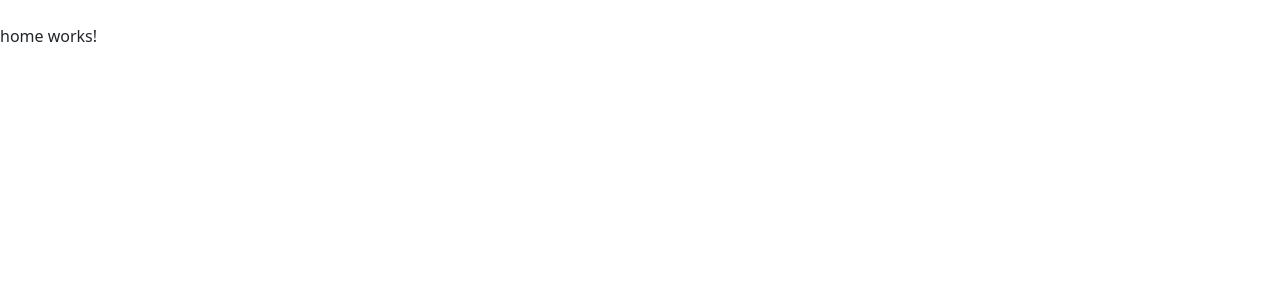
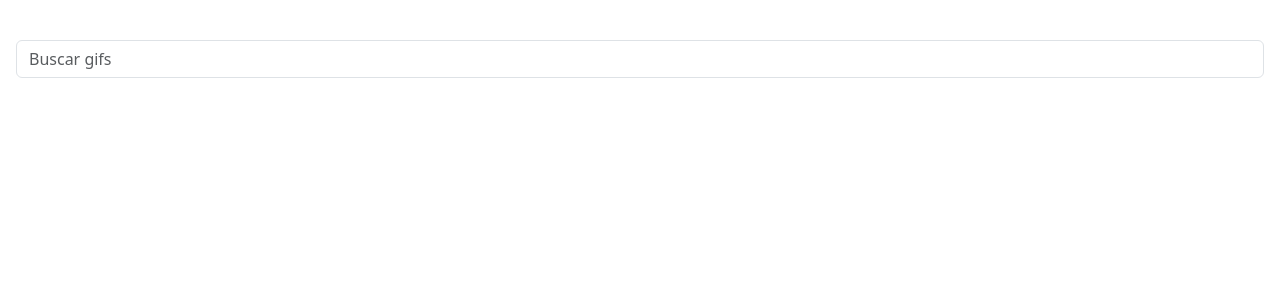
Before and after one commit to EmilioC/game3, an Angular app: page / in a window 1280 px wide. Shown: the top 300 px of the page. Built offline with nearby package versions, Linux system fonts and the light colour scheme.

Commit message:
Update components

```diff
--- a/src/app/app.component.ts
+++ b/src/app/app.component.ts
@@ -2,6 +2,8 @@ import { Component } from '@angular/core';
 import { CommonModule } from '@angular/common';
 import { RouterOutlet } from '@angular/router';
 import { HomeComponent } from './gif/pages/home/home.component';
+import { SearchBoxComponent } from './gif/components/search-box/search-box.component';
+import { CardListComponent } from './gif/components/card-list/card-list.component';
 
 @Component({
   selector: 'app-root',
--- a/src/app/gif/components/card-list/card-list.component.ts
+++ b/src/app/gif/components/card-list/card-list.component.ts
@@ -5,8 +5,7 @@ import { CommonModule } from '@angular/common';
   selector: 'app-card-list',
   standalone: true,
   imports: [CommonModule],
-  templateUrl: './card-list.component.html',
-  styleUrl: './card-list.component.css'
+  templateUrl: './card-list.component.html'
 })
 export class CardListComponent {
 
--- a/src/app/gif/components/search-box/search-box.component.ts
+++ b/src/app/gif/components/search-box/search-box.component.ts
@@ -17,7 +17,7 @@ export class SearchBoxComponent {
   searchTag() {
     const newTag = this.tagInput.nativeElement.value;
 
-    this.gifService.searchTag(newTag);
+    /* this.gifService.searchTag(newTag); */
 
     this.tagInput.nativeElement.value = '';
     console.log({ newTag })
--- a/src/app/gif/pages/home/home.component.html
+++ b/src/app/gif/pages/home/home.component.html
@@ -1 +1,11 @@
-<p>home works!</p>
+<div class="row p-3">
+  <div class="col-12">
+    <!--  Búsqueda -->
+    <app-search-box></app-search-box>
+
+  </div>
+  <div class="col-12 pt-2">
+    <!--  Listado Gifs.  -->
+  </div>
+
+</div>
--- a/src/app/gif/pages/home/home.component.ts
+++ b/src/app/gif/pages/home/home.component.ts
@@ -1,10 +1,11 @@
 import { Component } from '@angular/core';
 import { CommonModule } from '@angular/common';
+import { SearchBoxComponent } from '../../components/search-box/search-box.component';
 
 @Component({
   selector: 'app-home',
   standalone: true,
-  imports: [CommonModule],
+  imports: [CommonModule, SearchBoxComponent],
   templateUrl: './home.component.html'
 })
 export class HomeComponent {
```
